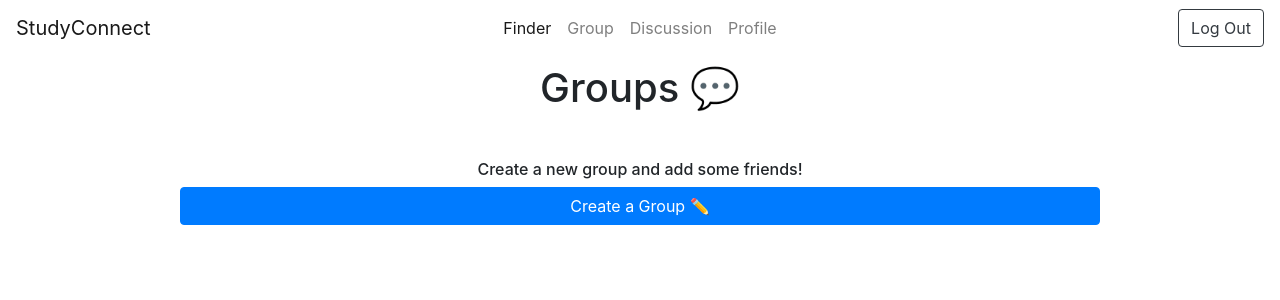
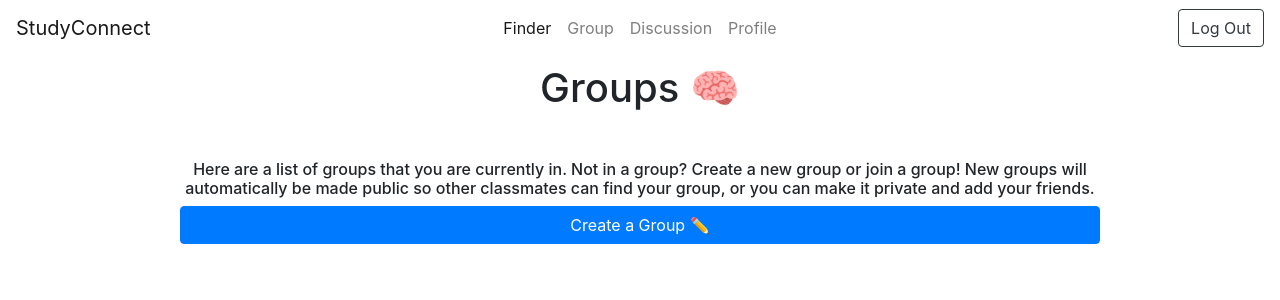
Before and after one commit to Nicholas-Lin/study-connect, a Django app: page /group/ in a window 1280 px wide. Shown: the top 300 px of the page. Run offline with Django 3.2, Linux system fonts and the light colour scheme; the visitor is signed in with stand-in values (Sample User, id 1); data that the repository does not hold is empty; some libraries are stand-ins or nearby versions.

Commit message:
Added styling

```diff
--- a/groups/templates/groups/base.html
+++ b/groups/templates/groups/base.html
@@ -1,6 +1,6 @@
 {% extends 'social_app/base.html'%}
 {%block header%}
-Groups 💬
+Groups 🧠
 {% endblock %}
 {% block content %}
 {% endblock content %}
--- a/groups/templates/groups/home.html
+++ b/groups/templates/groups/home.html
@@ -5,7 +5,10 @@
 
 <div class="d-flex flex-column justify-content-center text-center mb-4">
 
-    <h6>Create a new group and add some friends! </h6>
+    <h6>Here are a list of groups that you are currently in. Not in a group? Create a new group or join a group! New
+        groups will
+        automatically be made public so other classmates can find your group, or you can
+        make it private and add your friends. </h6>
     <a class="btn btn-primary justify-self-center" href="{% url 'group-create' %}">Create a Group
         ✏️</a>
 </div>
```
Also changed, not shown: finder/templates/finder/home.html (+7 -3 lines).
